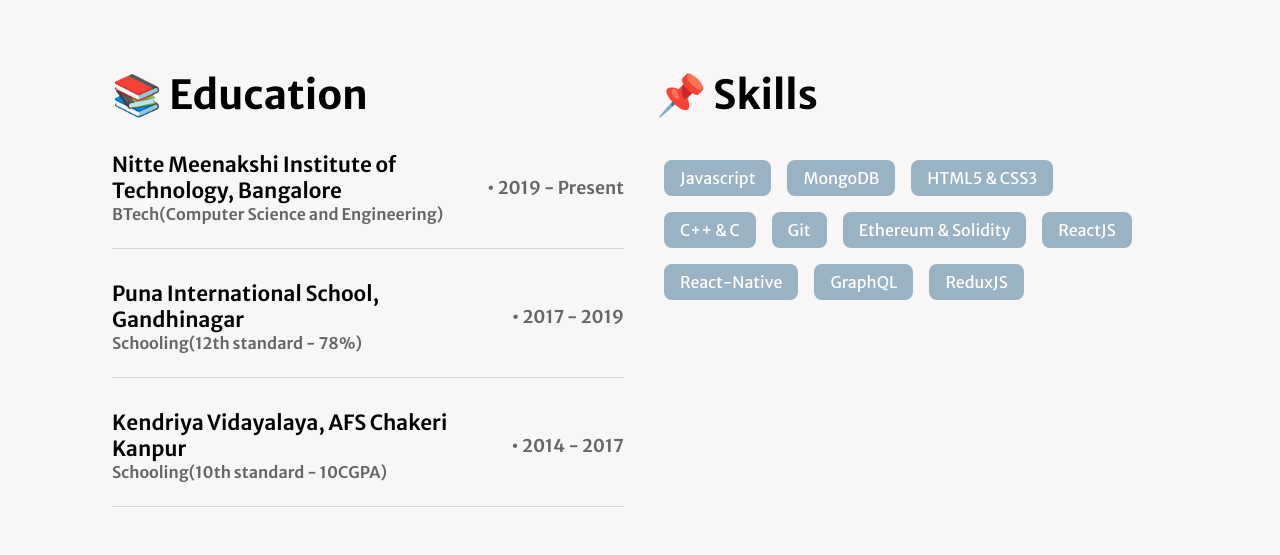
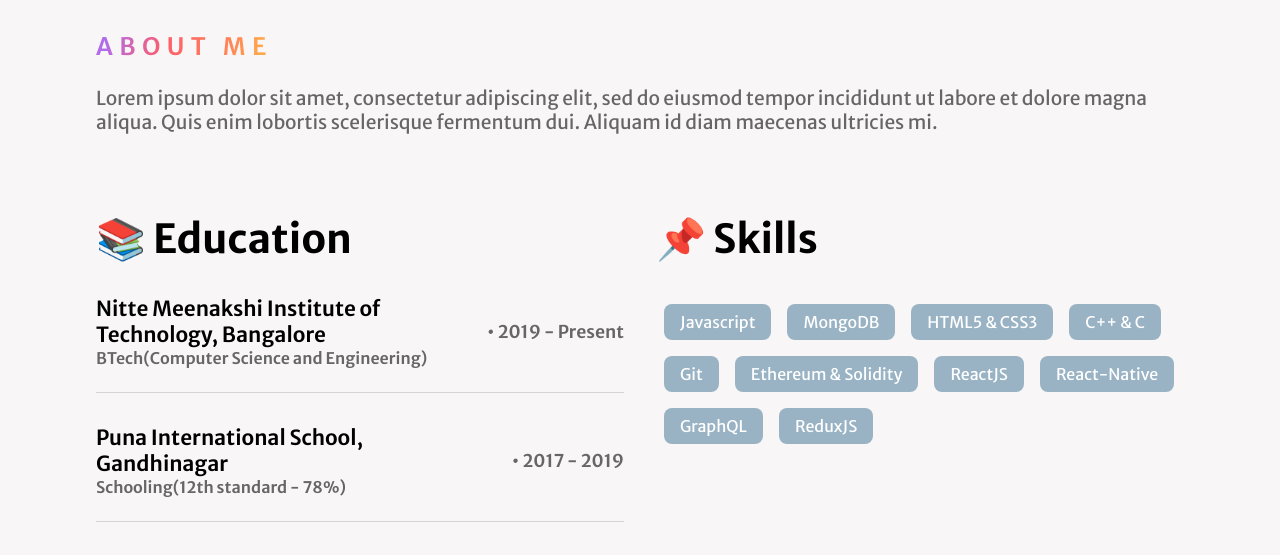
Before and after one commit to Rahul-sinha84/Portfolio, a React (Create React App) app: page / in a window 1280 px wide. Shown: the part 901-1456 px from the top of the page. Built offline with nearby package versions, Linux system fonts and the light colour scheme.

Commit message:
fix position issues

```diff
--- a/src/sass/pages/_about.scss
+++ b/src/sass/pages/_about.scss
@@ -1,6 +1,6 @@
 .about {
   width: 85%;
-  margin: 1.5rem auto;
+  margin: 8rem auto;
   height: 100vh;
   &__heading {
     font-size: 1.5rem;
@@ -15,7 +15,7 @@
     margin: 5rem 0;
     &--left {
       flex: 1;
-      padding: 0 1rem;
+      padding-right: 1rem;
       &__heading {
         font-size: 2.5rem;
         font-weight: 700;
@@ -54,7 +54,7 @@
     }
     &--right {
       flex: 1;
-      padding: 0 1rem;
+      padding-left: 1rem;
       &__heading {
         font-size: 2.5rem;
         font-weight: 700;
--- a/src/sass/pages/_intro.scss
+++ b/src/sass/pages/_intro.scss
@@ -2,7 +2,7 @@
   height: 83.5vh;
   display: flex;
   width: 85%;
-  margin: 2rem auto;
+  margin: 5rem auto;
   &__left {
     display: flex;
     flex: 1;
--- a/src/style/index.css
+++ b/src/style/index.css
@@ -80,7 +80,7 @@ body {
   height: 83.5vh;
   display: flex;
   width: 85%;
-  margin: 2rem auto; }
+  margin: 5rem auto; }
   .intro__left {
     display: flex;
     flex: 1;
@@ -106,7 +106,7 @@ body {
 
 .about {
   width: 85%;
-  margin: 1.5rem auto;
+  margin: 8rem auto;
   height: 100vh; }
   .about__heading {
     font-size: 1.5rem;
@@ -119,7 +119,7 @@ body {
     margin: 5rem 0; }
     .about__lower--left {
       flex: 1;
-      padding: 0 1rem; }
+      padding-right: 1rem; }
       .about__lower--left__heading {
         font-size: 2.5rem;
         font-weight: 700; }
@@ -149,7 +149,7 @@ body {
               font-weight: 600; }
     .about__lower--right {
       flex: 1;
-      padding: 0 1rem; }
+      padding-left: 1rem; }
       .about__lower--right__heading {
         font-size: 2.5rem;
         font-weight: 700; }
```
